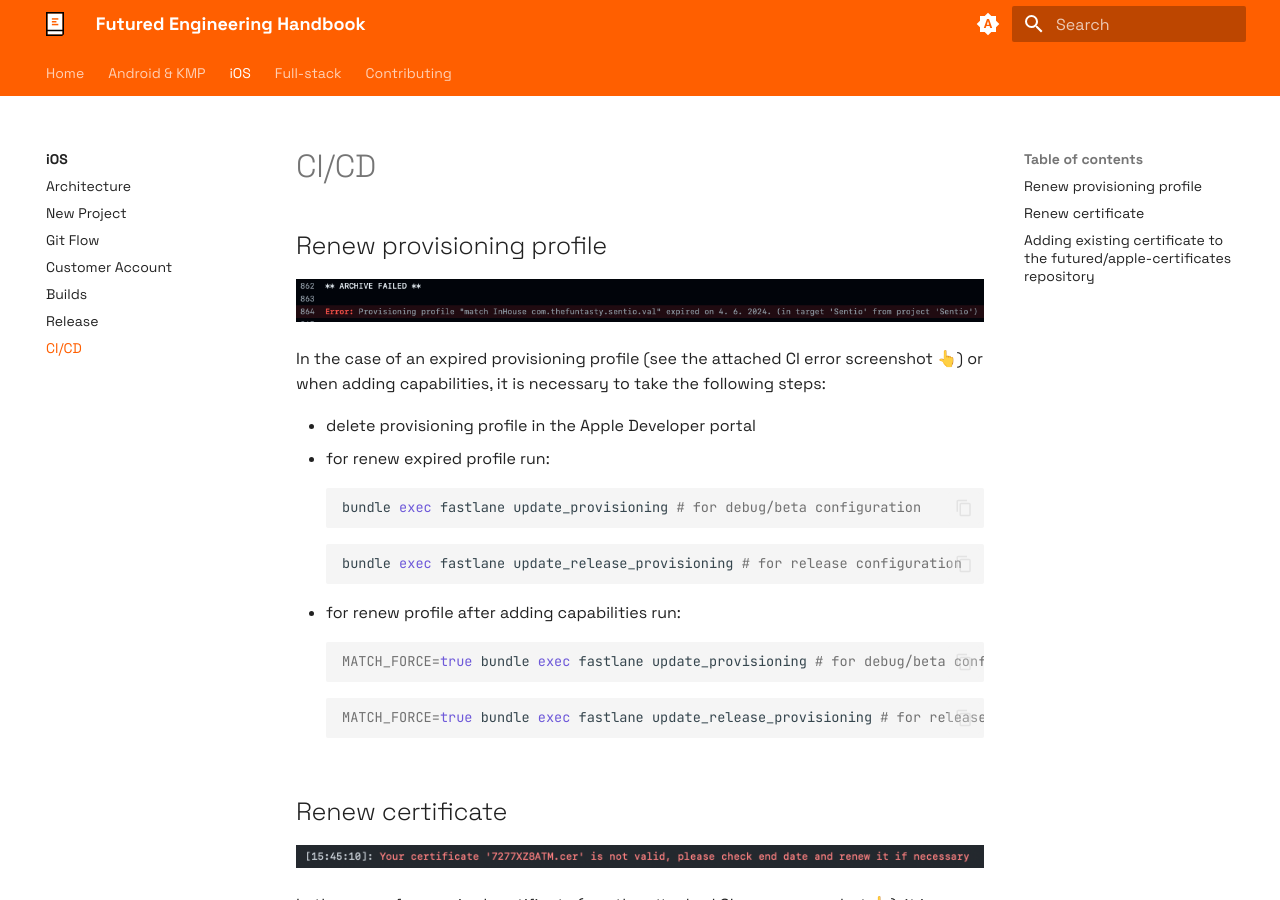
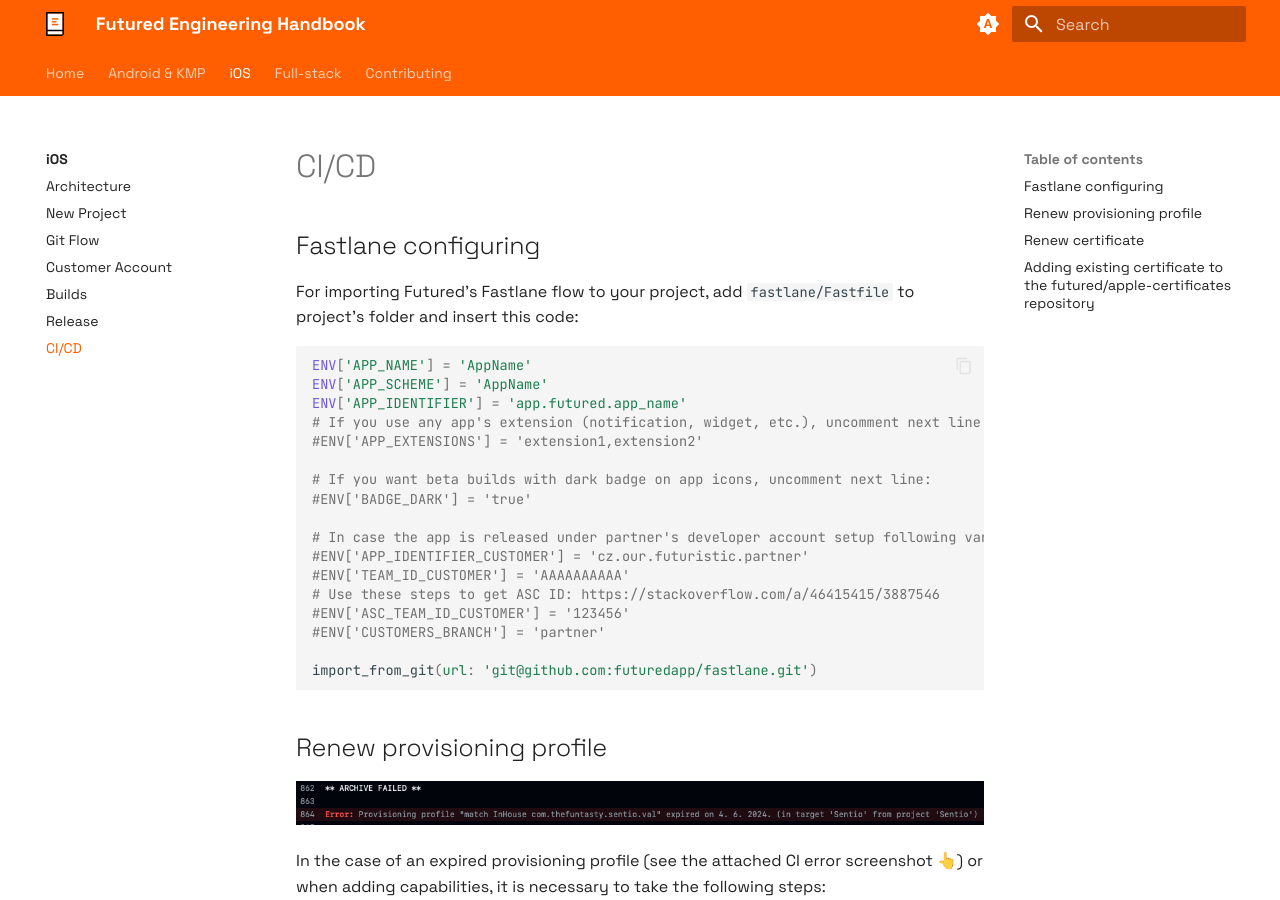
Before and after one commit to futuredapp/Engineering-Handbook, an MkDocs documentation site: the page built from docs/teams/ios/ios_ci_cd.md, in a window 1280 px wide and 900 px high. Built offline with MkDocs 1.6.1 and Material for MkDocs 9.7.7, drawn with Linux system fonts in a browser that asks for light colours.

Commit message:
Update docs

````diff
--- a/docs/teams/ios/ios_ci_cd.md
+++ b/docs/teams/ios/ios_ci_cd.md
@@ -1,4 +1,30 @@
 # CI/CD
+
+## Fastlane configuring
+
+For importing Futured's Fastlane flow to your project, add `fastlane/Fastfile` to project's folder and insert this code:
+
+```ruby
+
+ENV['APP_NAME'] = 'AppName'
+ENV['APP_SCHEME'] = 'AppName'
+ENV['APP_IDENTIFIER'] = 'app.futured.app_name'
+# If you use any app's extension (notification, widget, etc.), uncomment next line and fill all the extension names (comma separated):
+#ENV['APP_EXTENSIONS'] = 'extension1,extension2'
+
+# If you want beta builds with dark badge on app icons, uncomment next line:
+#ENV['BADGE_DARK'] = 'true'
+
+# In case the app is released under partner's developer account setup following variables:
+#ENV['APP_IDENTIFIER_CUSTOMER'] = 'cz.our.futuristic.partner'
+#ENV['TEAM_ID_CUSTOMER'] = 'AAAAAAAAAA'
+# Use these steps to get ASC ID: https://stackoverflow.com/a/46415415/3887546
+#ENV['ASC_TEAM_ID_CUSTOMER'] = '123456'
+#ENV['CUSTOMERS_BRANCH'] = 'partner'
+
+import_from_git(url: 'git@github.com:futuredapp/fastlane.git')
+
+```
 
 ## Renew provisioning profile
 
````
